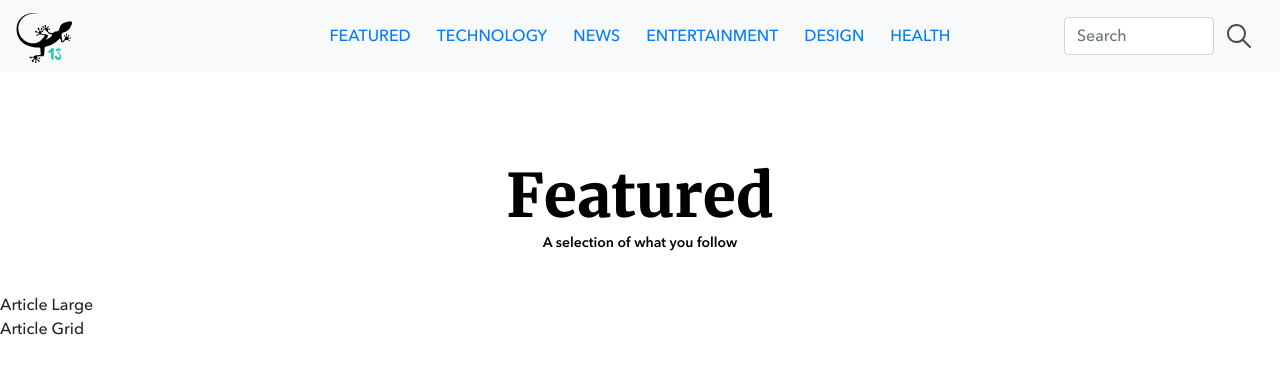
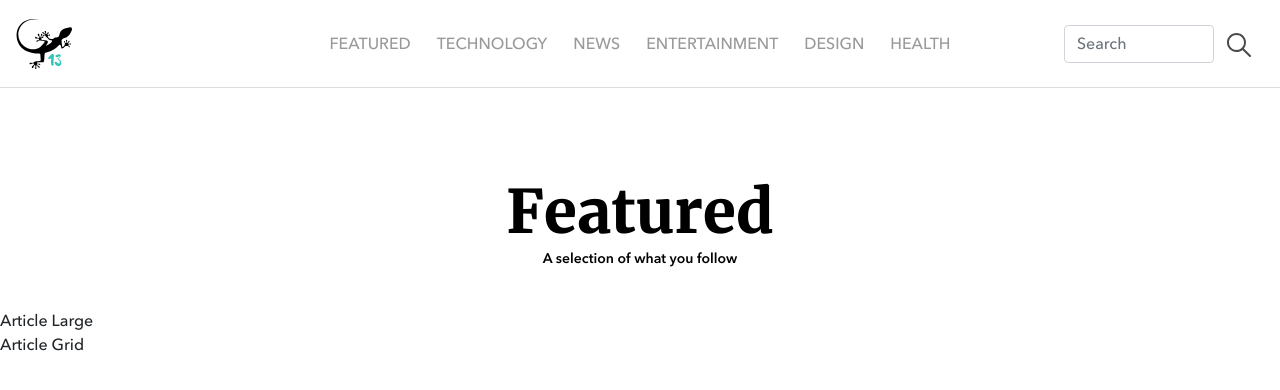
Before and after one commit to chingu-voyages/v8-geckos-team-13, a React (Create React App) app: page / in a window 1280 px wide. Shown: the top 390 px of the page. Built offline with nearby package versions, Linux system fonts and the light colour scheme.

Commit message:
Style: Change stylings to match

```diff
--- a/src/Components/TopBar/TopBar.css
+++ b/src/Components/TopBar/TopBar.css
@@ -1,25 +1,22 @@
-#basic-navbar-nav .menu-bar {
-  display: flex;
+.menu-bar {
   flex-direction: row;
   justify-content: center;
-}
-
-#basic-navbar-nav a {
   padding: 1rem;
 }
 
-#basic-navbar-nav a:hover {
+#basic-navbar-nav button {
+  color: #999999;
+}
+
+#basic-navbar-nav button:focus, #basic-navbar-nav button:hover {
   color: #2ec4b6;
   font-weight: 600;
+  text-decoration: none;
 }
 
-.search-button {
-  padding: 0.4rem;
-}
-
-.search-button:hover {
-  background-color: #f8f9fa;
-  border-color: #f8f9fa;
+#top-bar {
+  background-color: #ffffff;
+  box-shadow: inset 0 -1px 0 0 #dddddd;
 }
 
 .form-search {
@@ -28,7 +25,10 @@
   align-items: center;
 }
 
-.form-search, .logo-width {
+.form-search button {
+}
+
+.form-search, .logo {
   width: 200px;
 }
 
@@ -37,20 +37,25 @@
   box-shadow: 0 0 0 0.1rem rgb(195, 195, 195);
 }
 
-.logo-width {
+.logo {
   height: 56px;
   display: flex;
-  align-items: flex-start;
-  justify-content: flex-start;
+  align-items: center;
 }
 
-.form-search * {
-  display: flex;
-  align-self: center;
+.toggle-top:focus {
+  outline: none;
 }
 
 @media only screen and (max-width: 768px) {
   .form-search {
     margin: auto;
+    padding-bottom: 1rem;
   }
 }
+
+@media (min-width: 768px) {
+  #basic-navbar-nav {
+    min-height: 72px;
+  }
+}
--- a/src/Components/TopBar/TopBar.js
+++ b/src/Components/TopBar/TopBar.js
@@ -9,8 +9,8 @@ export default class extends Component {
     render(){
       const menu = ['FEATURED', 'TECHNOLOGY', 'NEWS', 'ENTERTAINMENT', 'DESIGN', 'HEALTH'];
         return(
-          <Navbar className = "d-flex" expand = "md" bg="light" fixed="sticky">
-            <div className = "logo-width">
+          <Navbar id = "top-bar" expand = "md" fixed="sticky">
+            <div className = "logo">
             <Navbar.Brand href="/">
               <img
                 src={logo}
@@ -19,7 +19,7 @@ export default class extends Component {
               />
             </Navbar.Brand>
             </div>
-            <Navbar.Toggle aria-controls="basic-navbar-nav" />
+            <Navbar.Toggle className = "toggle-top" aria-controls="basic-navbar-nav" />
             <Navbar.Collapse id="basic-navbar-nav">
             <Menu menu = {menu} />
             <Search />
```
